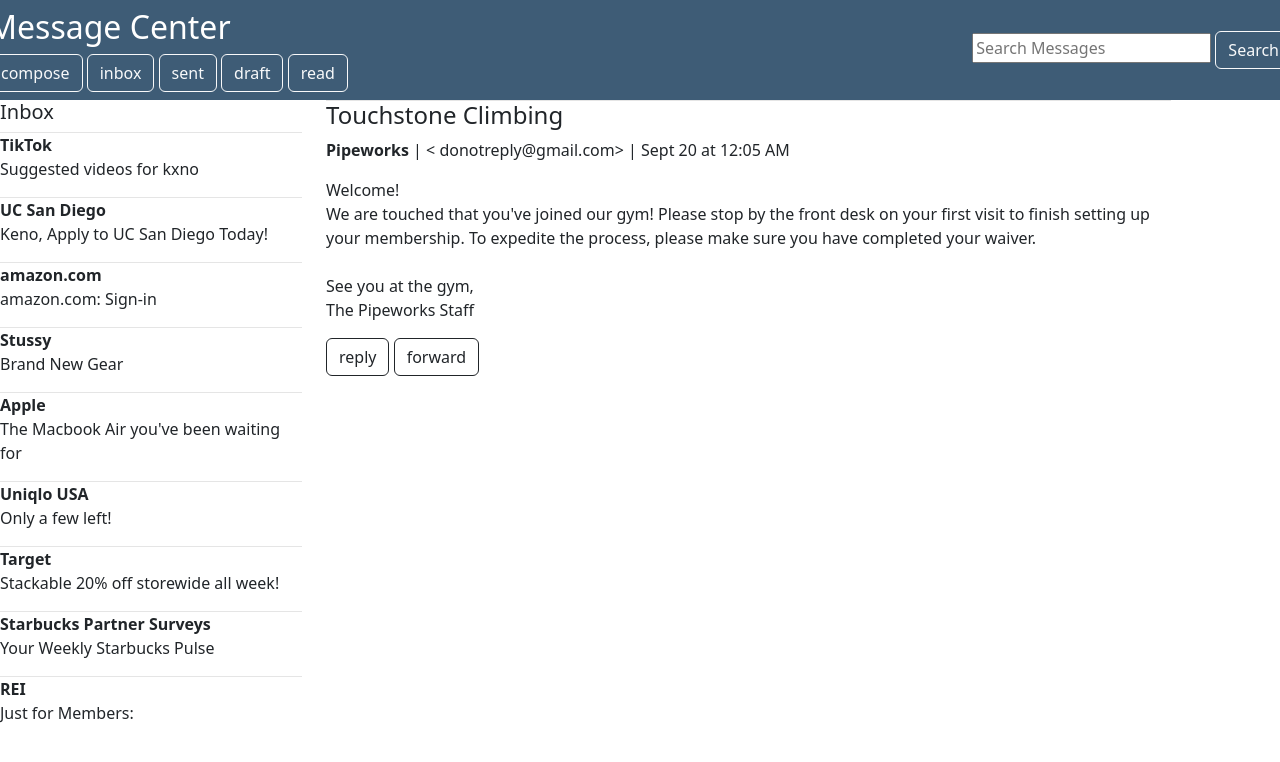
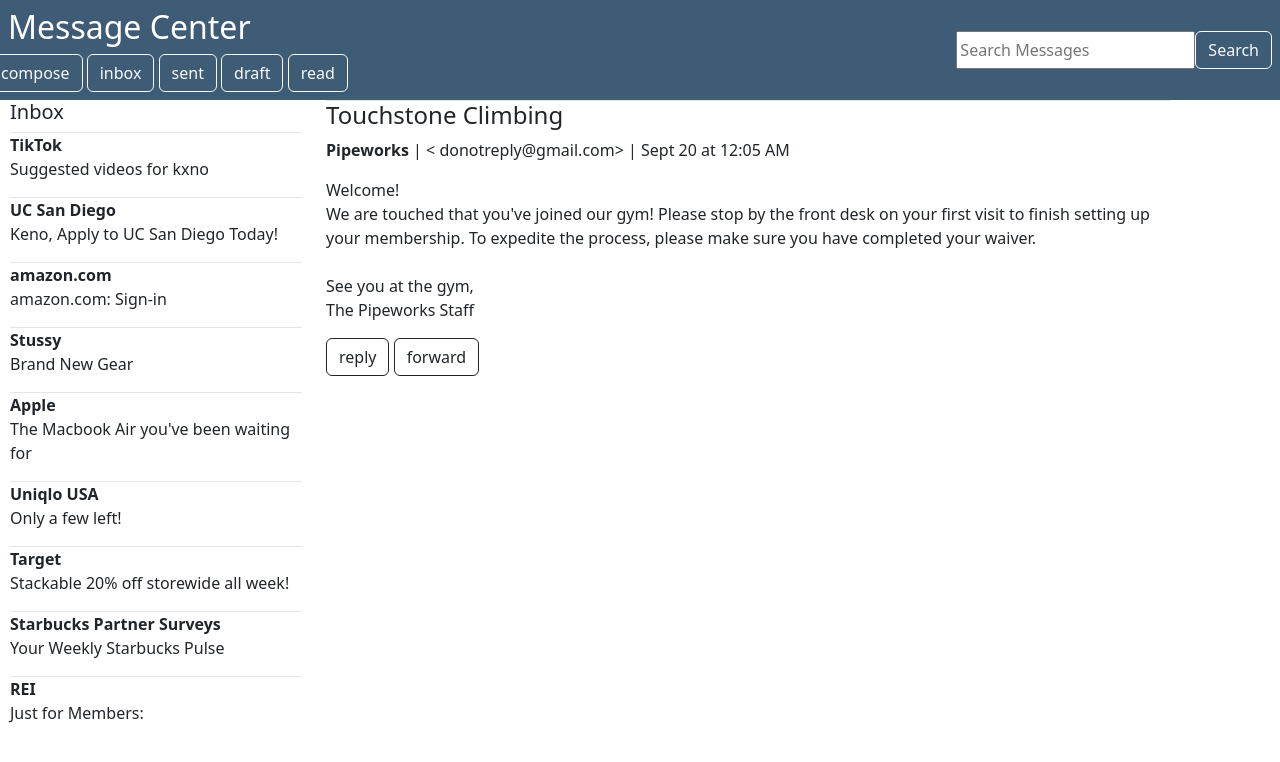
Before and after one commit to kenoreyes238/bootstrap-email-reyes, a plain HTML site: page bootstrap-grid-reyes.html in a window 1280 px wide. Drawn offline with nearby package versions, Linux system fonts and the light colour scheme.

Commit message:
latest commit

```diff
--- a/style.css
+++ b/style.css
@@ -1,6 +1,5 @@
 .container {
     width: 100%;
-    display: flex;
 }
 
 .row {
@@ -16,12 +15,22 @@
     color: white;
 }
 
-.navbar::h2 {
-    margin-left: 50px;
+form {
+    margin-right: 20px;
+    display: flex;
+}
+
+h2 {
+    margin-left: 20px;
 }
 
 .inbox {
     border-top: 1px #e5e5e5 solid;
+    margin-left: 10px;
+}
+
+h5 {
+    margin-left: 10px;
 }
 
 .inbox:hover {
```
